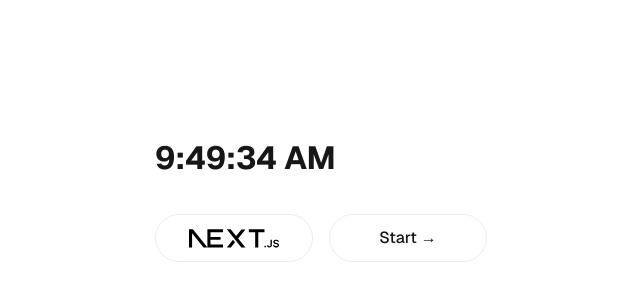
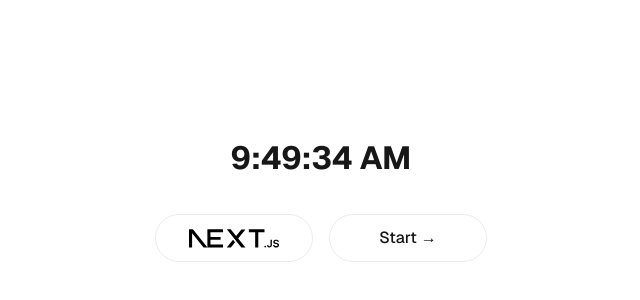
Before and after one commit to fcongson/nextjs-template, a Next.js app: page / in a window 1280 px wide. Shown: the part 202-502 px from the top of the page, without its empty margins (319-959 px from the left). Built offline with nearby package versions, Linux system fonts and the light colour scheme.

Commit message:
Center time

```diff
--- a/src/app/page.module.css
+++ b/src/app/page.module.css
@@ -1 +1,6 @@
 /* Page-specific styles for the home page */
+
+.time {
+  display: flex;
+  justify-content: center;
+}
--- a/src/app/page.tsx
+++ b/src/app/page.tsx
@@ -1,15 +1,16 @@
 'use client';
 
+import Image from 'next/image';
 import { useEffect, useState } from 'react';
-import Image from 'next/image';
 
 // Components
-import { Button, PageLayout, PageFooter } from '@/components';
+import { Button, PageFooter, PageLayout } from '@/components';
 
 // Hooks
 import { useMounted } from '@/hooks';
 
 // Styles
+import pageStyles from '@/app/page.module.css';
 import buttonStyles from '@/styles/components/buttons.module.css';
 import typographyStyles from '@/styles/utilities/typography.module.css';
 
@@ -26,7 +27,7 @@ export default function Home(): React.JSX.Element {
 
   return (
     <PageLayout>
-      <h1 className={typographyStyles.tabularNums}>
+      <h1 className={`${typographyStyles.tabularNums} ${pageStyles.time}`}>
         {isMounted ? time : '00:00:00'}
       </h1>
 
```
